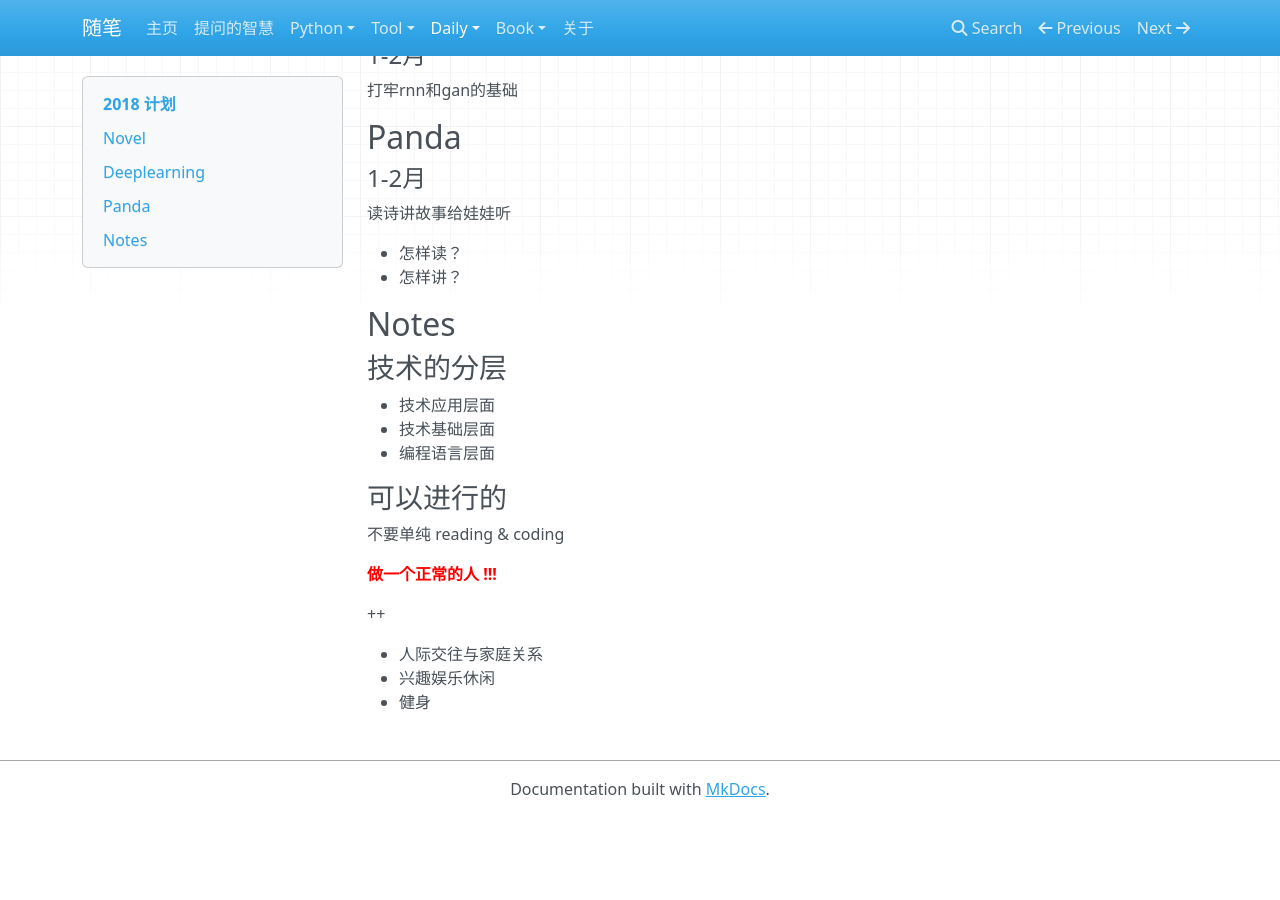
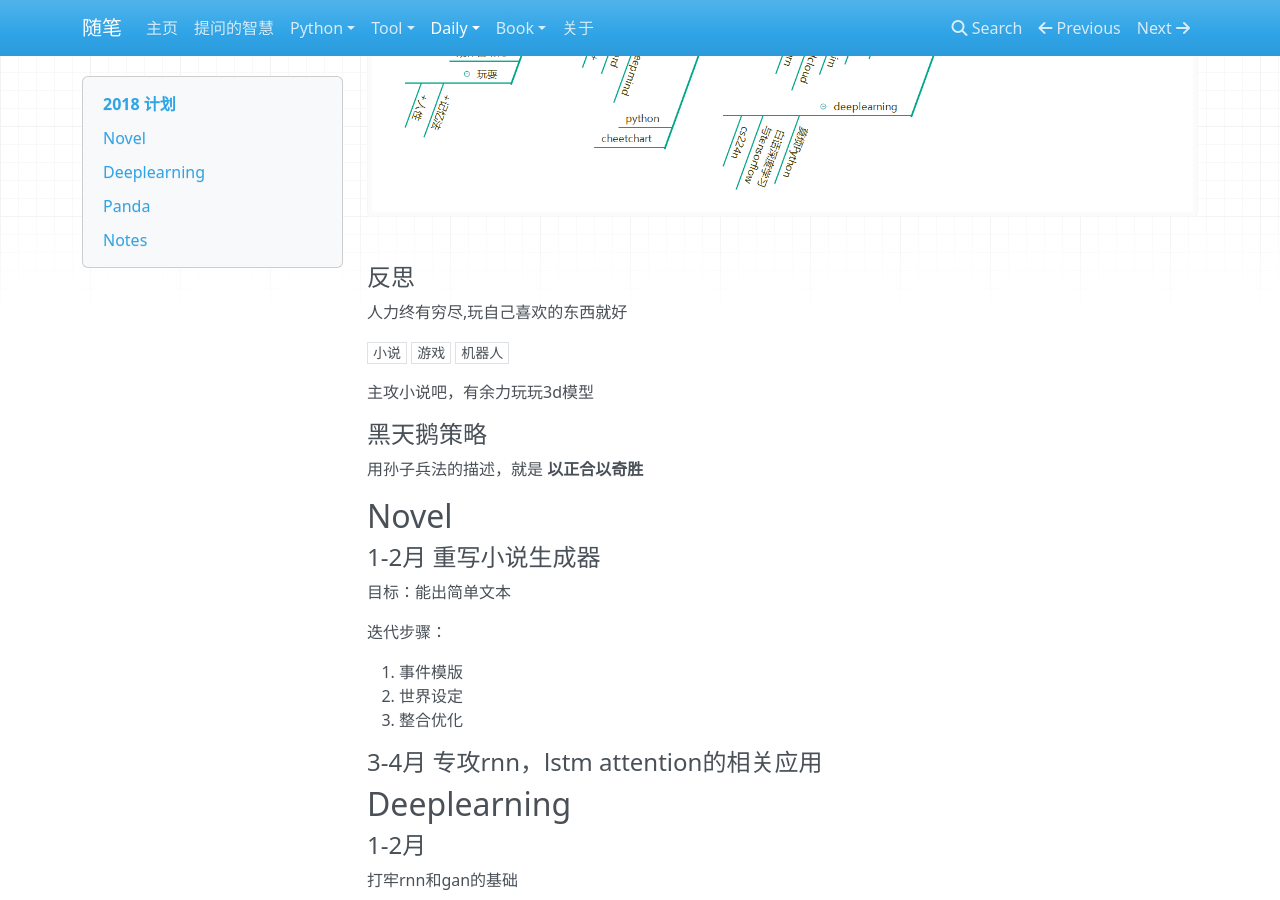
Before and after one commit to East196/notebook, an MkDocs documentation site: the page built from docs/daily/plan2018.md, in a window 1280 px wide and 900 px high, scrolled down 428 px. Built offline with MkDocs 1.6.1, drawn with Linux system fonts in a browser that asks for light colours; nearby versions of some CDN libraries; old or Windows-style settings are respelled for this version of MkDocs; before the commit the page ends 1245 px from its top, so only the background shows below that.

Commit message:
+ 简约之美 ^ plan2018

```diff
--- a/docs/daily/plan2018.md
+++ b/docs/daily/plan2018.md
@@ -1,6 +1,16 @@
 # 2018 计划
 
+![2018计划](../assets/2018计划.png)
 
+#### 反思
+人力终有穷尽,玩自己喜欢的东西就好
+
+`小说` `游戏` `机器人`
+
+主攻小说吧，有余力玩玩3d模型
+
+#### 黑天鹅策略
+用孙子兵法的描述，就是 **以正合以奇胜**
 
 ## Novel
 
```
Also changed, not shown: docs/book/简约之美.md (added, +4 -0 lines), docs/assets/2018计划.png (added), docs/assets/简约之美.png (added), docs/assets/软件设计法则.png (added).
